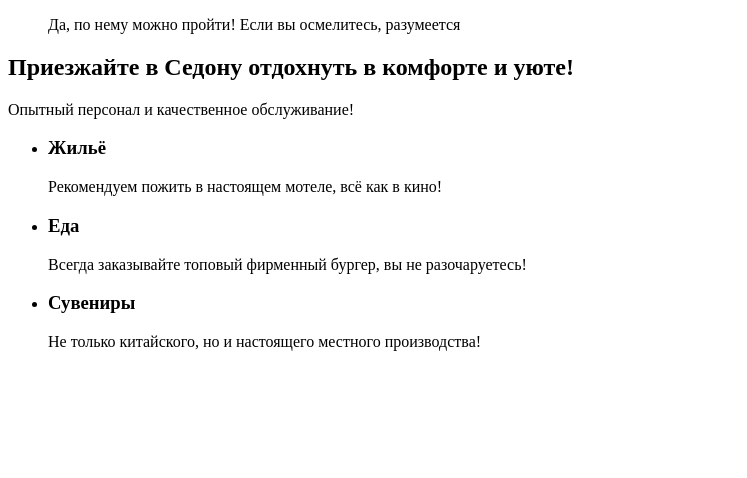
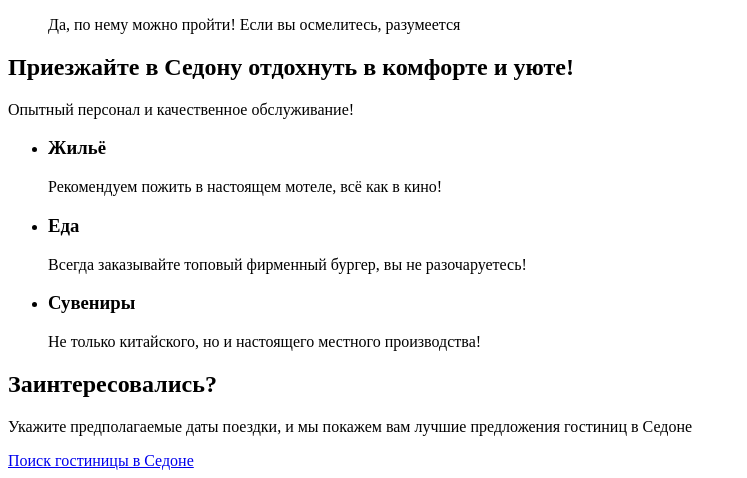
Before and after one commit to htmlacademy-htmlcss/341759-sedona-37, a plain HTML site: page index.html in a window 1280 px wide. Shown: the part 770-1248 px from the top of the page, without its empty margins (0-747 px from the left). Before the commit the page ends 1137 px from the top, so only its background shows below. Drawn offline with Linux system fonts and the light colour scheme.

Commit message:
Добавляет поиск гостиницы

```diff
--- a/index.html
+++ b/index.html
@@ -87,6 +87,11 @@
           </li>
         </ul>
       </section>
+      <section class="hotel-search">
+        <h2>Заинтересовались?</h2>
+        <p>Укажите предполагаемые даты поездки, и мы покажем вам лучшие предложения гостиниц в Седоне</p>
+        <a href="#" class="button-brown">Поиск гостиницы в Седоне</a>
+      </section>
     </main>
 
 
```
